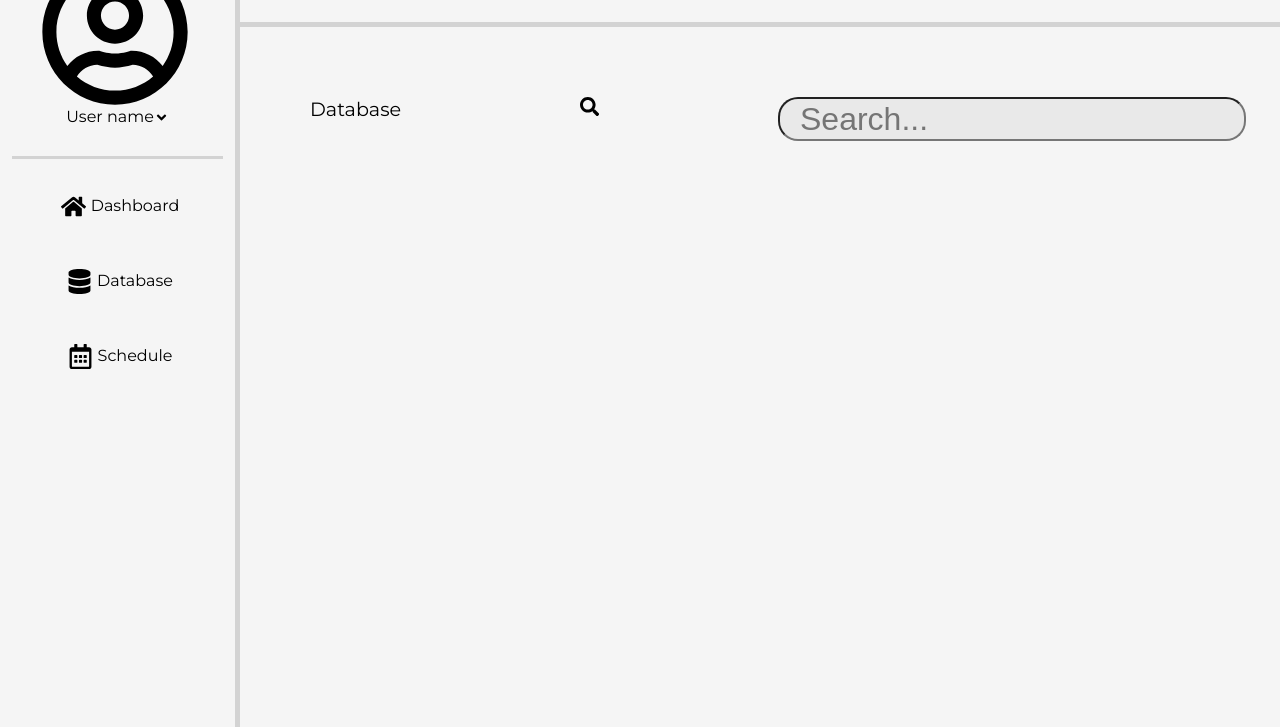
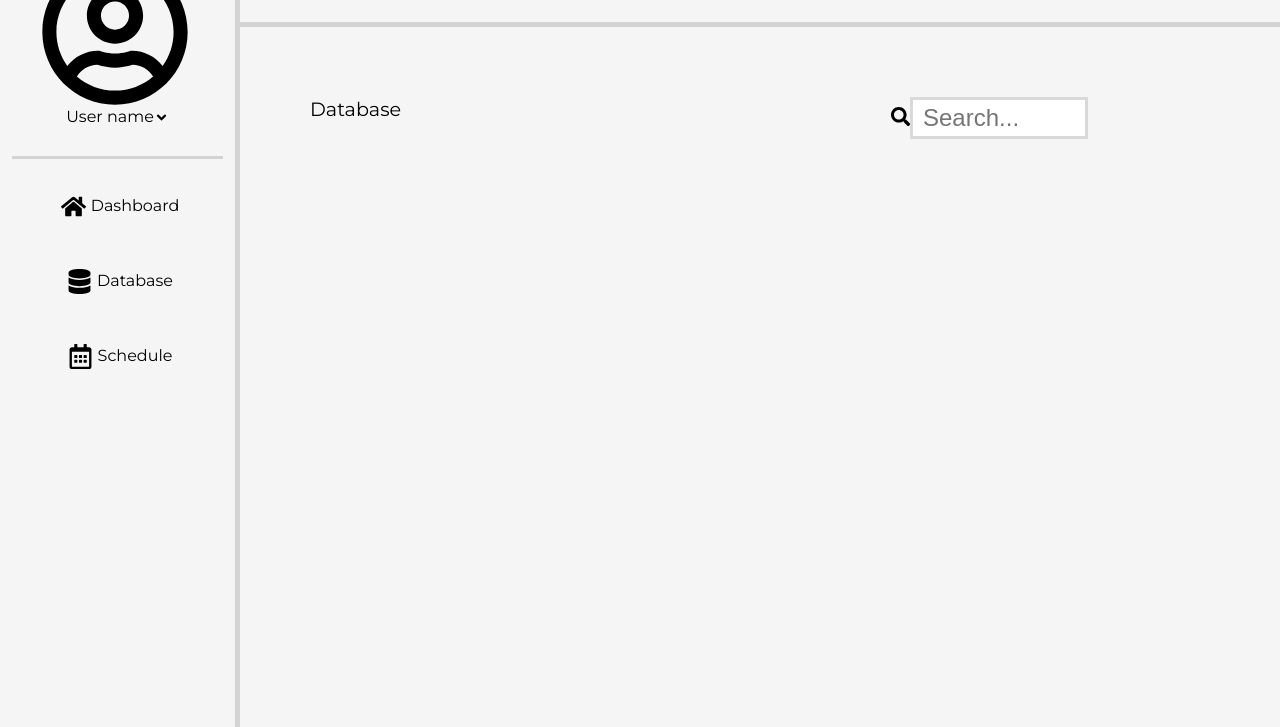
Before and after one commit to Oelshehawi/VHD, a Gatsby site: page /database in a window 1280 px wide. Shown: the part 73-800 px from the top of the page. Built offline with nearby package versions, Linux system fonts and the light colour scheme; Gatsby itself is replaced by a stand-in of ours.

Commit message:
Just pushing to work on other laptop, few css framework changes

```diff
--- a/package.json
+++ b/package.json
@@ -20,6 +20,7 @@
     "@fortawesome/free-solid-svg-icons": "^6.2.1",
     "@fortawesome/react-fontawesome": "^0.2.0",
     "babel-plugin-macros": "^3.1.0",
+    "bootstrap": "^5.2.3",
     "gatsby": "^5.3.3",
     "gatsby-plugin-fontawesome-css": "^1.2.0",
     "react": "^18.2.0",
--- a/src/pages/database.js
+++ b/src/pages/database.js
@@ -1,17 +1,18 @@
 import * as React from "react";
-import Layout from "../components/Layout"
-import "../style/database.css"
-import { FaSearch } from "react-icons/fa"
+import Layout from "../components/Layout";
+import "../style/database.css";
+import { FaSearch } from "react-icons/fa";
 
 const database = () => {
   return (
-   <Layout>
-    <div className="dataContainer">
-      {"Database"}
-      <FaSearch />
-      <input type="text" placeholder="Search..." className="searchbar" />
-    </div>
-
+    <Layout>
+      <div className="dataContainer">
+        {"Database"}
+        <div className="searchContainer">
+          <FaSearch />
+          <input type="search" placeholder="Search..." className="searchBar" />
+        </div>
+      </div>
     </Layout>
   );
 };
--- a/src/style/database.css
+++ b/src/style/database.css
@@ -8,11 +8,19 @@
     height: 12%;
 }
 
-.searchbar{
-    background-color: #e9e9e9;
+.searchBar{
     width: 50%;
     height: 50%;
-    border-radius:20px;
-    padding: 20px ;
-    font-size: xx-large;
+    border: 3px solid #d9d9d9;
+    font-size: x-large;
+    padding: 10px;
 }
+
+.searchBar:hover{
+    background-color: #d9d9d9;
+}
+
+.searchBar:focus{
+    border: 3px solid green;
+    outline: 0px;
+}
```
Also changed, not shown: 1 other file.
